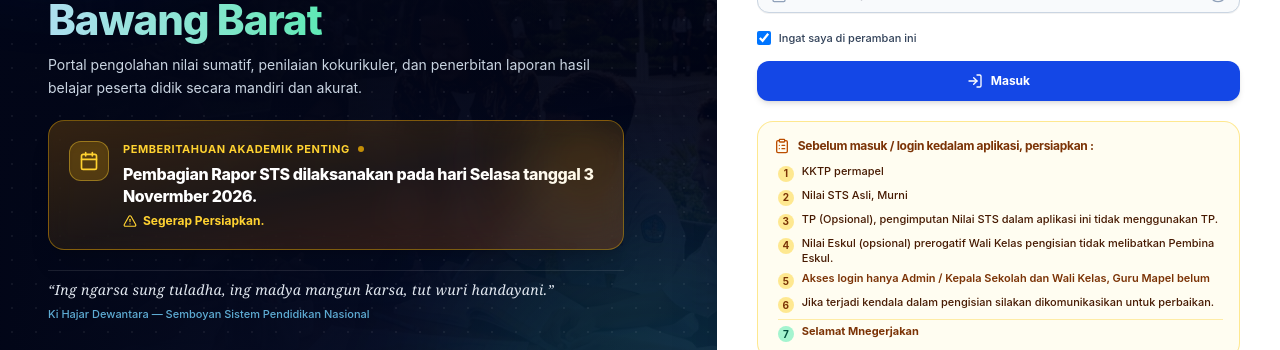
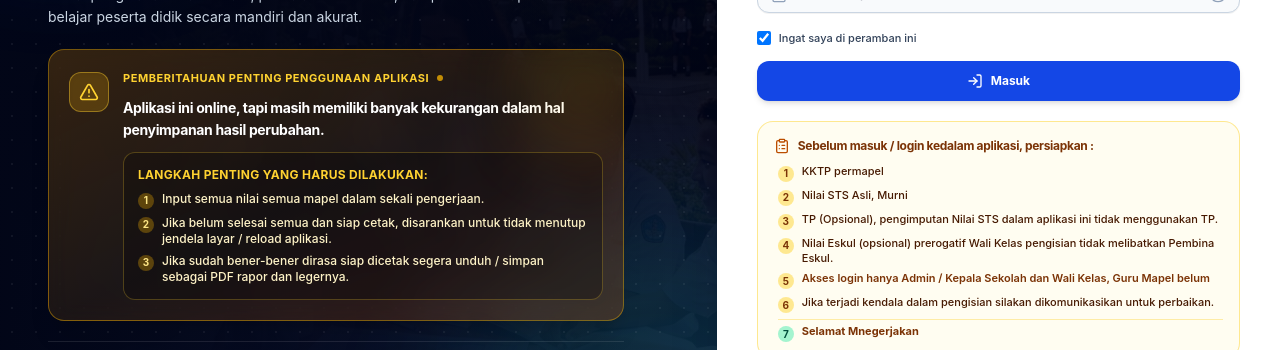
Before and after one commit to nifira77/eraporsmp14, a React (Vite) app: page / in a window 1280 px wide. Shown: the part 328-678 px from the top of the page. Built offline with nearby package versions, Linux system fonts and the light colour scheme; no server answers; the database is empty.

Commit message:
feat(login): update important notice display
Replace calendar icon with alert icon and update the announcement title for better visual hierarchy and clarity on the login screen.

```diff
--- a/src/components/LoginView.tsx
+++ b/src/components/LoginView.tsx
@@ -207,23 +207,39 @@ export const LoginView: React.FC<LoginViewProps> = ({ state, onLogin }) => {
             <div className="absolute top-0 right-0 transform translate-x-4 -translate-y-4 w-28 h-28 bg-amber-400/15 rounded-full blur-2xl pointer-events-none" />
 
             <div className="flex items-start gap-3.5">
-              <div className="w-9 h-9 sm:w-10 sm:h-10 rounded-xl bg-amber-400/20 border border-amber-300/40 text-amber-300 flex items-center justify-center shrink-0 shadow-inner">
-                <Calendar className="w-5 h-5 text-amber-300" />
+              <div className="w-9 h-9 sm:w-10 sm:h-10 rounded-xl bg-amber-400/20 border border-amber-300/40 text-amber-300 flex items-center justify-center shrink-0 shadow-inner mt-0.5">
+                <AlertTriangle className="w-5 h-5 text-amber-300" />
               </div>
-              <div className="space-y-1.5 flex-1 min-w-0">
+              <div className="space-y-2.5 flex-1 min-w-0">
                 <div className="flex items-center gap-2">
                   <span className="text-[10px] sm:text-[11px] font-bold uppercase tracking-wider text-amber-300">
-                    Pemberitahuan Akademik Penting
+                    Pemberitahuan Penting Penggunaan Aplikasi
                   </span>
                   <span className="w-1.5 h-1.5 rounded-full bg-amber-400 animate-pulse" />
                 </div>
-                {/* EXACT REQUIRED TEXT */}
-                <p className="text-sm sm:text-base font-extrabold text-white tracking-tight leading-snug">
-                  Pembagian Rapor STS dilaksanakan pada hari Selasa tanggal 3 Novermber 2026.
+
+                <p className="text-xs sm:text-sm font-bold text-white tracking-tight leading-relaxed">
+                  Aplikasi ini online, tapi masih memiliki banyak kekurangan dalam hal penyimpanan hasil perubahan.
                 </p>
-                <div className="flex items-center gap-1.5 text-xs font-bold text-amber-300">
-                  <AlertTriangle className="w-3.5 h-3.5 shrink-0" />
-                  <span>Segerap Persiapkan.</span>
+
+                <div className="bg-black/25 rounded-xl p-3 sm:p-3.5 border border-amber-300/25 space-y-2">
+                  <p className="text-xs font-bold text-amber-300 tracking-wide uppercase">
+                    Langkah penting yang harus dilakukan:
+                  </p>
+                  <ol className="space-y-1.5 text-[11px] sm:text-xs text-amber-100 font-medium">
+                    <li className="flex items-start gap-2">
+                      <span className="w-4 h-4 rounded-full bg-amber-400/30 text-amber-200 font-bold flex items-center justify-center shrink-0 text-[10px] mt-0.5">1</span>
+                      <span>Input semua nilai semua mapel dalam sekali pengerjaan.</span>
+                    </li>
+                    <li className="flex items-start gap-2">
+                      <span className="w-4 h-4 rounded-full bg-amber-400/30 text-amber-200 font-bold flex items-center justify-center shrink-0 text-[10px] mt-0.5">2</span>
+                      <span>Jika belum selesai semua dan siap cetak, disarankan untuk tidak menutup jendela layar / reload aplikasi.</span>
+                    </li>
+                    <li className="flex items-start gap-2">
+                      <span className="w-4 h-4 rounded-full bg-amber-400/30 text-amber-200 font-bold flex items-center justify-center shrink-0 text-[10px] mt-0.5">3</span>
+                      <span>Jika sudah bener-bener dirasa siap dicetak segera unduh / simpan sebagai PDF rapor dan legernya.</span>
+                    </li>
+                  </ol>
                 </div>
               </div>
             </div>
```
